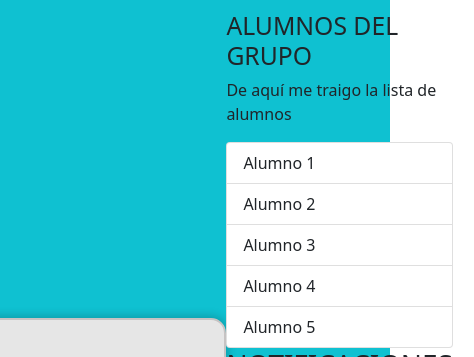
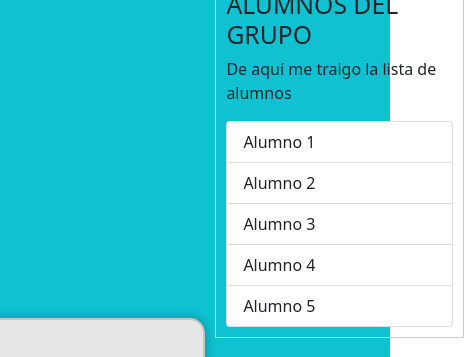
Before and after one commit to 4GeeksAcademy/sp50-final-project-g4, a React app: page /professors_1 in a window 390 px wide. Shown: the top 357 px of the page, 474 px wide, since content can reach past the window. Built offline with nearby package versions, Linux system fonts and the light colour scheme; no server answers.

Commit message:
Ft Majo Prof con css basico feo

```diff
--- a/src/front/styles/basics.css
+++ b/src/front/styles/basics.css
@@ -105,3 +105,22 @@
   justify-content: center;
   font-weight: bold;
 }
+
+.CardsProfessors {
+  display: flex;
+  flex-wrap: wrap;
+}
+
+.card_StudentsList,
+.card_StudentsNotif {
+  flex: 1 1 auto;
+  margin: 10px;
+  border: 1px solid #ccc;
+  padding: 10px;
+}
+
+@media (max-width: 768px) {
+  .CardsProfessors {
+    flex-direction: column;
+  }
+}
```
Also changed, not shown: src/front/js/pages/Parents_1.jsx (added, +28 -0 lines).
